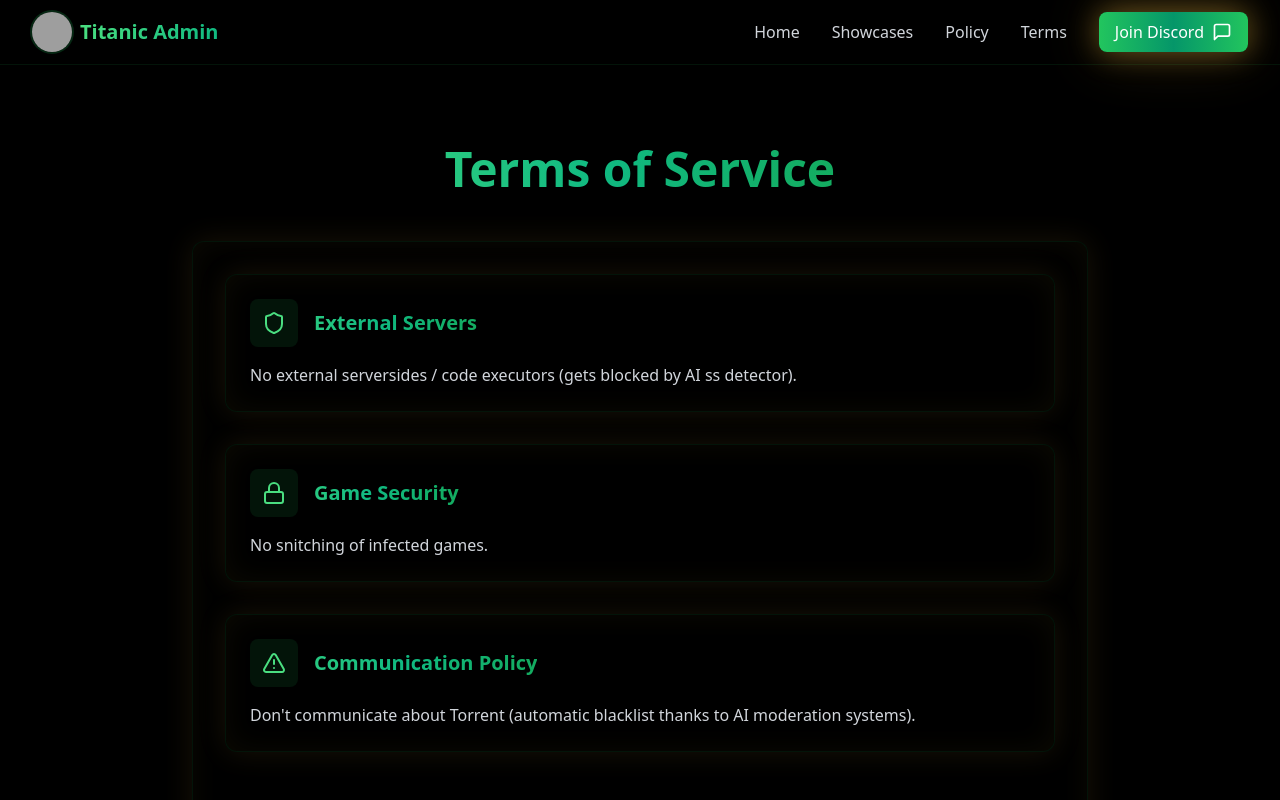
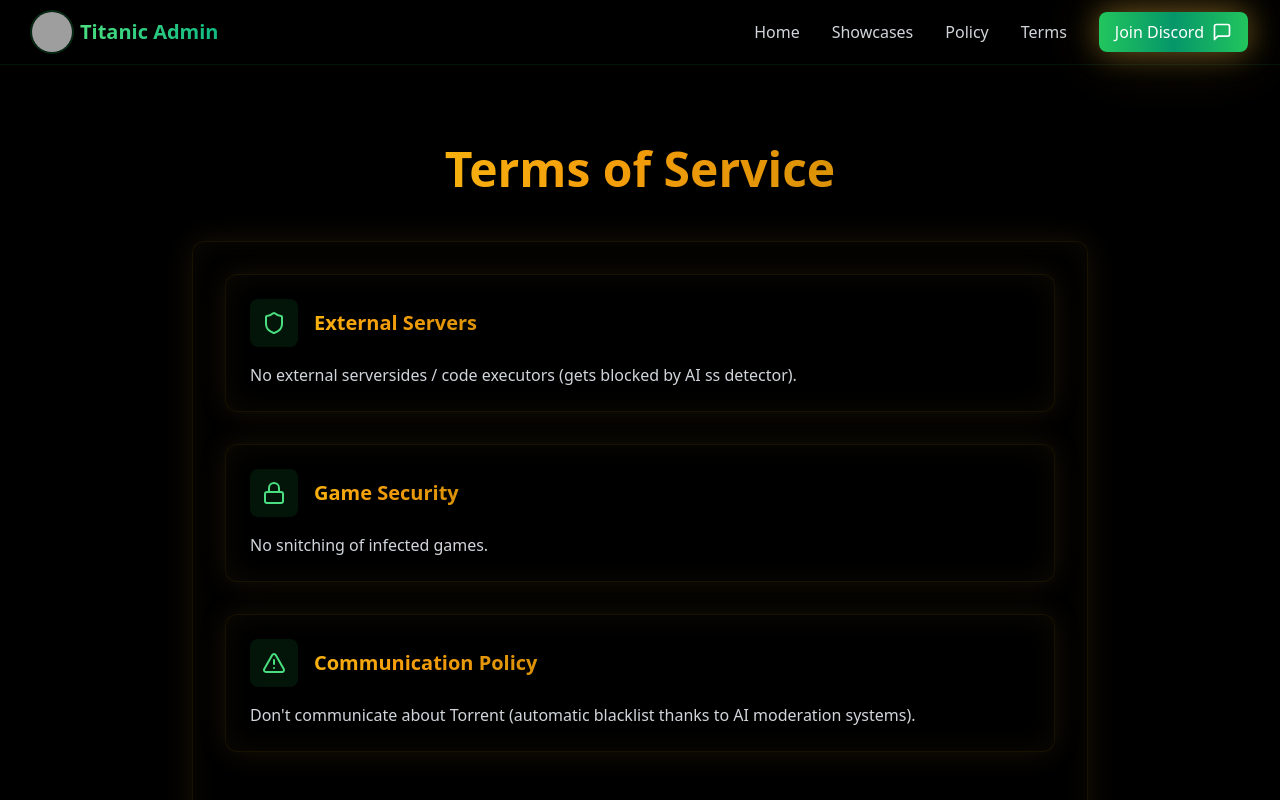
Before and after one commit to sturmgeisty/titanic-fe2, a React (Vite) app: page /terms in a window 1280 px wide. Shown: the top 800 px of the page. Built offline with nearby package versions, Linux system fonts and the light colour scheme; grey boxes are pictures that could not be loaded.

Commit message:
Update index.css

```diff
--- a/src/index.css
+++ b/src/index.css
@@ -60,13 +60,13 @@
 }
 
 .gradient-text {
-  @apply bg-gradient-to-r from-green-400 via-emerald-500 to-green-600 bg-clip-text text-transparent;
+  @apply bg-gradient-to-r from-yellow-400 via-amber-500 to-yellow-600 bg-clip-text text-transparent;
   background-size: 200% 200%;
   animation: gradientMove 8s linear infinite;
 }
 
 .glass-card {
-  @apply bg-black/40 backdrop-blur-xl border border-green-500/10;
+  @apply bg-black/40 backdrop-blur-xl border border-yellow-500/10;
   box-shadow:
     0 0 30px rgba(245, 191, 66, 0.1),
     inset 0 0 30px rgba(245, 191, 66, 0.05);
@@ -74,7 +74,7 @@
 }
 
 .glass-card:hover {
-  @apply border-green-500/30;
+  @apply border-yellow-500/30;
   transform: translateY(-8px);
   box-shadow:
     0 20px 40px rgba(245, 191, 66, 0.2),
```
